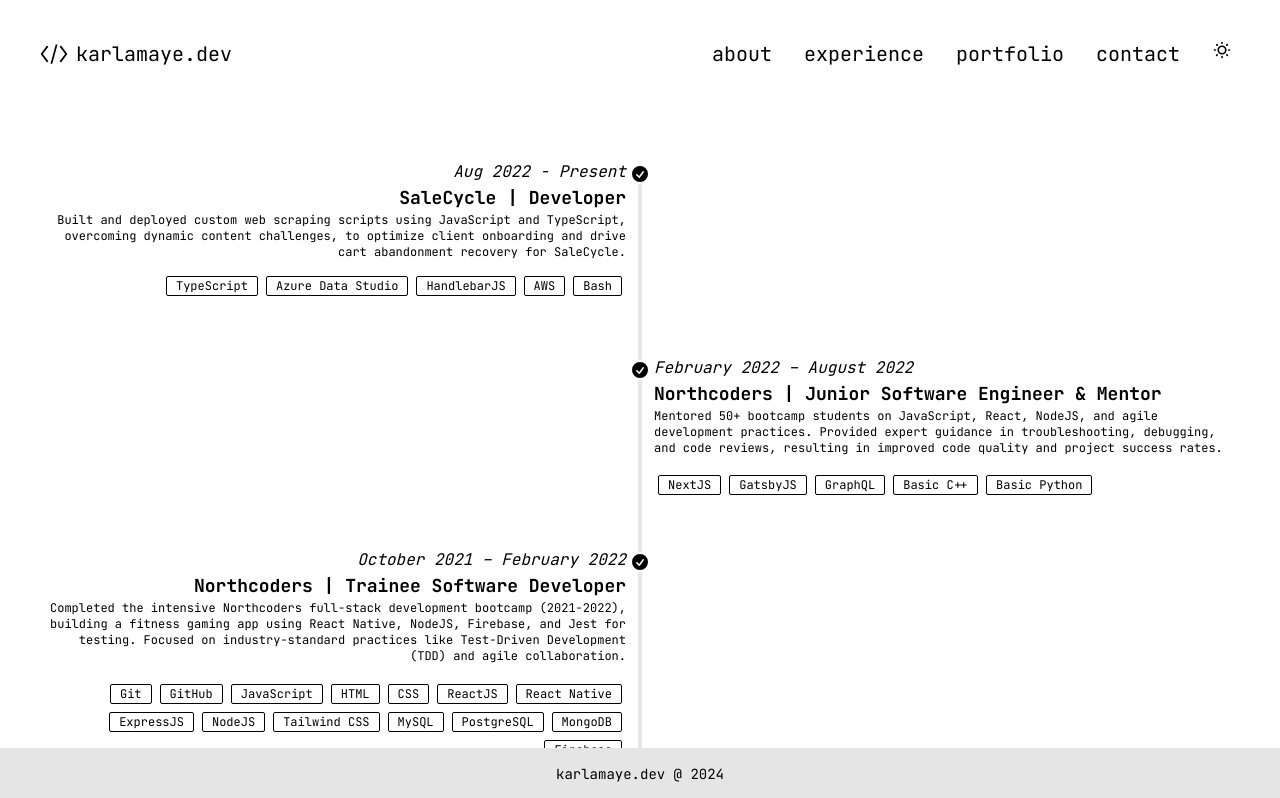
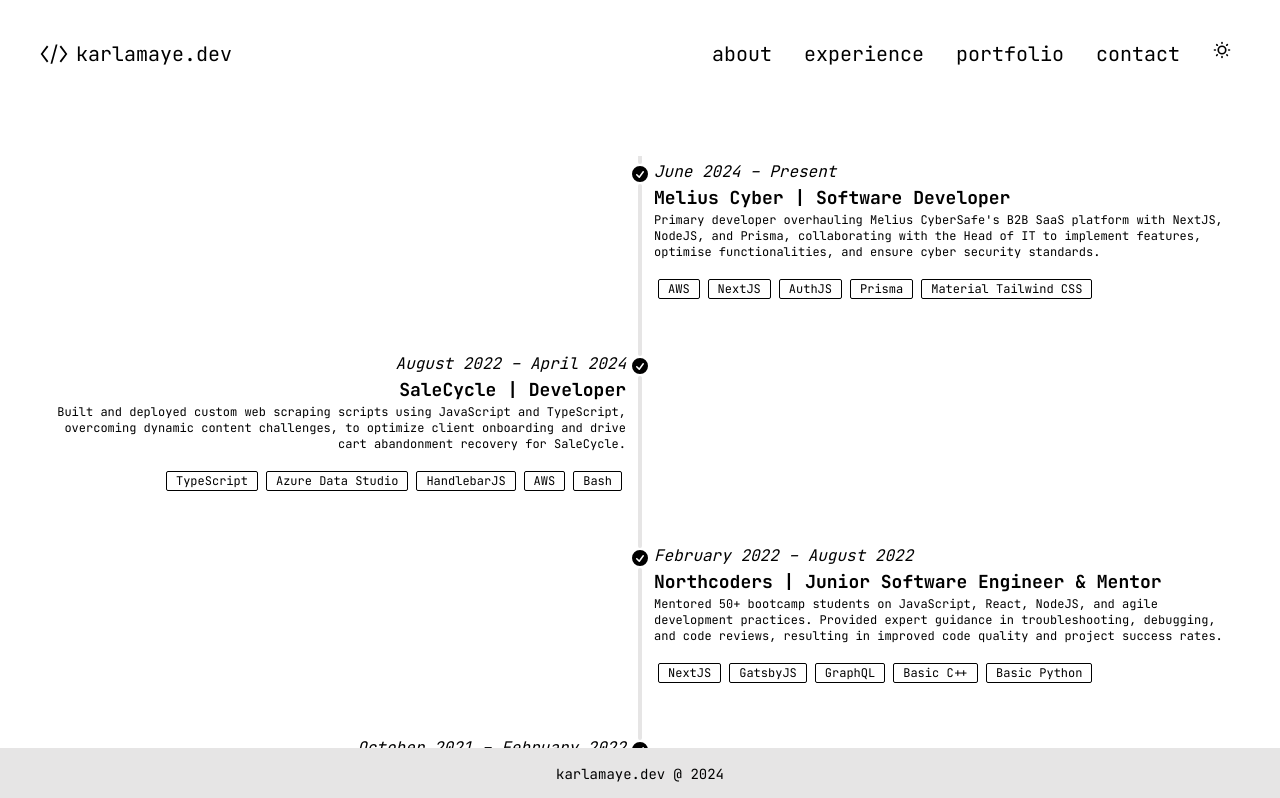
Before and after one commit to karlaferry/karlamaye-dev, a Next.js app: page /experience in a window 1280 px wide. Shown: the top 798 px of the page. Built offline with nearby package versions, Linux system fonts and the light colour scheme.

Commit message:
update experience page

```diff
--- a/app/experience/page.tsx
+++ b/app/experience/page.tsx
@@ -1,23 +1,50 @@
 import React from "react";
 
 export default function Portfolio() {
-  const salecycleSkills = [
-    "TypeScript",
-    "Azure Data Studio",
-    "HandlebarJS",
-    "AWS",
-    "Bash",
-  ];
-
-  const mentorSkills = [
-    "NextJS",
-    "GatsbyJS",
-    "GraphQL",
-    "Basic C++",
-    "Basic Python",
-  ];
-
-  const traineeSkills = [
+  const experience = [
+    {
+      dateRange: {
+        from: "June 2024",
+        to: "Present",
+      },
+      company: "Melius Cyber",
+      jobTitle: "Software Developer",
+      description:
+        "Primary developer overhauling Melius CyberSafe's B2B SaaS platform with NextJS, NodeJS, and Prisma, collaborating with the Head of IT to implement features, optimise functionalities, and ensure cyber security standards.",
+      skills: ["AWS", "NextJS", "AuthJS", "Prisma", "Material Tailwind CSS"],
+    },
+    {
+      dateRange: {
+        from: "August 2022",
+        to: "April 2024",
+      },
+      company: "SaleCycle",
+      jobTitle: "Developer",
+      description:
+        "Built and deployed custom web scraping scripts using JavaScript and TypeScript, overcoming dynamic content challenges, to optimize client onboarding and drive cart abandonment recovery for SaleCycle.",
+      skills: ["TypeScript", "Azure Data Studio", "HandlebarJS", "AWS", "Bash"],
+    },
+    {
+      dateRange: {
+        from: "February 2022",
+        to: "August 2022",
+      },
+      company: "Northcoders",
+      jobTitle: "Junior Software Engineer & Mentor",
+      description:
+        "Mentored 50+ bootcamp students on JavaScript, React, NodeJS, and agile development practices. Provided expert guidance in troubleshooting, debugging, and code reviews, resulting in improved code quality and project success rates.",
+      skills: ["NextJS", "GatsbyJS", "GraphQL", "Basic C++", "Basic Python"],
+    },
+    {
+      dateRange: {
+        from: "October 2021",
+        to: "February 2022",
+      },
+      company: "Northcoders",
+      jobTitle: "Trainee Software Developer",
+      description:
+        "Completed the intensive Northcoders full-stack development bootcamp (2021-2022), building a fitness gaming app using React Native, NodeJS, Firebase, and Jest for testing. Focused on industry-standard practices like Test-Driven Development (TDD) and agile collaboration.",
+      skills: [
         "Git",
         "GitHub",
         "JavaScript",
@@ -32,49 +59,15 @@ export default function Portfolio() {
         "PostgreSQL",
         "MongoDB",
         "Firebase",
+      ],
+    },
   ];
 
   return (
     <div className="opacity-0 animate-fade-in p-6 py-6 container mx-auto my-10">
       <ul className="timeline timeline-snap-icon max-md:timeline-compact timeline-vertical">
-        <li>
-          <div className="timeline-middle">
-            <svg
-              xmlns="http://www.w3.org/2000/svg"
-              viewBox="0 0 20 20"
-              fill="currentColor"
-              className="h-5 w-5"
-            >
-              <path
-                fillRule="evenodd"
-                d="M10 18a8 8 0 100-16 8 8 0 000 16zm3.857-9.809a.75.75 0 00-1.214-.882l-3.483 4.79-1.88-1.88a.75.75 0 10-1.06 1.061l2.5 2.5a.75.75 0 001.137-.089l4-5.5z"
-                clipRule="evenodd"
-              />
-            </svg>
-          </div>
-          <div className="timeline-start md:text-end mb-10">
-            <time className="italic">Aug 2022 - Present</time>
-            <div className="text-lg font-bold">SaleCycle | Developer</div>
-            <div className="text-xs pb-2">
-              Built and deployed custom web scraping scripts using JavaScript
-              and TypeScript, overcoming dynamic content challenges, to optimize
-              client onboarding and drive cart abandonment recovery for
-              SaleCycle.
-            </div>
-            <div className="mb-2">
-              {salecycleSkills.map((skill, ix) => (
-                <span
-                  className="badge badge-outline text-xs mx-1 my-2"
-                  key={ix}
-                >
-                  {skill}
-                </span>
-              ))}
-            </div>
-          </div>
-          <hr />
-        </li>
-        <li>
+        {experience.map((job, ix) => (
+          <li key={`${job.company}-${ix}`}>
             <hr />
             <div className="timeline-middle">
               <svg
@@ -90,19 +83,20 @@ export default function Portfolio() {
                 />
               </svg>
             </div>
-          <div className="timeline-end mb-10">
-            <time className="italic">February 2022 – August 2022</time>
+            <div
+              className={`${
+                ix % 2 === 0 ? "timeline-end" : "timeline-start md:text-end"
+              } mb-10`}
+            >
+              <time className="italic">
+                {job.dateRange.from} – {job.dateRange.to}
+              </time>
               <div className="text-lg font-bold">
-              Northcoders | Junior Software Engineer & Mentor
+                {job.company} | {job.jobTitle}
               </div>
-            <div className="text-xs pb-2">
-              Mentored 50+ bootcamp students on JavaScript, React, NodeJS, and
-              agile development practices. Provided expert guidance in
-              troubleshooting, debugging, and code reviews, resulting in
-              improved code quality and project success rates.
-            </div>
+              <div className="text-xs pb-2">{job.description}</div>
               <div className="my-2">
-              {mentorSkills.map((skill, ix) => (
+                {job.skills.map((skill, ix) => (
                   <span className="badge badge-outline text-xs mx-1" key={ix}>
                     {skill}
                   </span>
@@ -111,47 +105,7 @@ export default function Portfolio() {
             </div>
             <hr />
           </li>
-        <li>
-          <hr />
-          <div className="timeline-middle">
-            <svg
-              xmlns="http://www.w3.org/2000/svg"
-              viewBox="0 0 20 20"
-              fill="currentColor"
-              className="h-5 w-5"
-            >
-              <path
-                fillRule="evenodd"
-                d="M10 18a8 8 0 100-16 8 8 0 000 16zm3.857-9.809a.75.75 0 00-1.214-.882l-3.483 4.79-1.88-1.88a.75.75 0 10-1.06 1.061l2.5 2.5a.75.75 0 001.137-.089l4-5.5z"
-                clipRule="evenodd"
-              />
-            </svg>
-          </div>
-          <div className="timeline-start md:text-end mb-10">
-            <time className="italic">October 2021 – February 2022</time>
-            <div className="text-lg font-bold">
-              Northcoders | Trainee Software Developer
-            </div>
-            <div className="text-xs pb-2">
-              Completed the intensive Northcoders full-stack development
-              bootcamp (2021-2022), building a fitness gaming app using React
-              Native, NodeJS, Firebase, and Jest for testing. Focused on
-              industry-standard practices like Test-Driven Development (TDD) and
-              agile collaboration.
-            </div>
-            <div className="my-2">
-              {traineeSkills.map((skill, ix) => (
-                <span
-                  className="badge badge-outline text-xs mx-1 my-1"
-                  key={ix}
-                >
-                  {skill}
-                </span>
         ))}
-            </div>
-          </div>
-          <hr />
-        </li>
       </ul>
     </div>
   );
```
Lines whose indentation alone changed are shown as unchanged.
